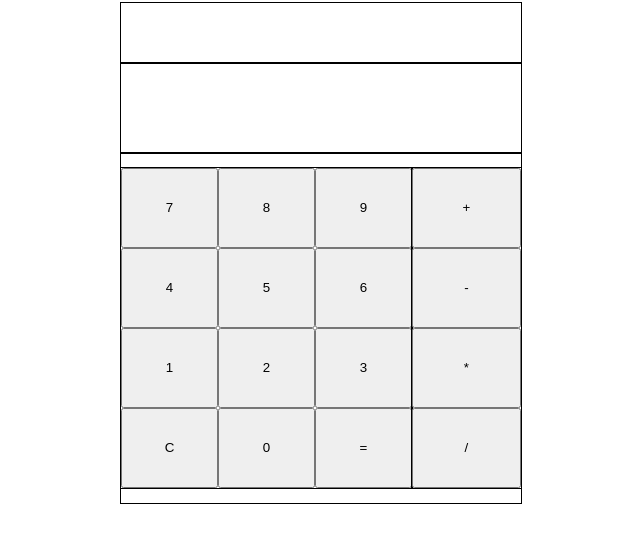
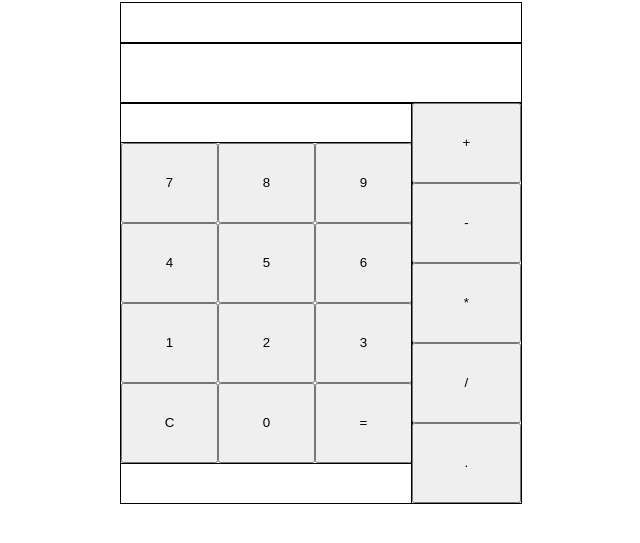
Before and after one commit to Wise-394/odin-calculator, a plain HTML site: page index.html in a window 1280 px wide. Shown: the part 77-620 px from the top of the page, without its empty margins (319-959 px from the left). Drawn offline with Linux system fonts and the light colour scheme.

Commit message:
added decimal

```diff
--- a/index.html
+++ b/index.html
@@ -14,10 +14,10 @@
     <div class="container">
         <div id="number-container">
             <div id="answer-container">
-                <p id = "answer"></p>
+                <p id="answer"></p>
             </div>
             <div id="label-container">
-                <p id = "number-label"></p>
+                <p id="number-label"></p>
 
             </div>
         </div>
@@ -42,6 +42,7 @@
                 <button class="cal-button">-</button>
                 <button class="cal-button">*</button>
                 <button class="cal-button">/</button>
+                <button class="cal-button">.</button>
             </div>
         </div>
     </div>
--- a/script.js
+++ b/script.js
@@ -121,3 +121,6 @@ function main() {
     )
 }
 main()
+
+//TODO add a decimal
+//TODO fix html layout
```
